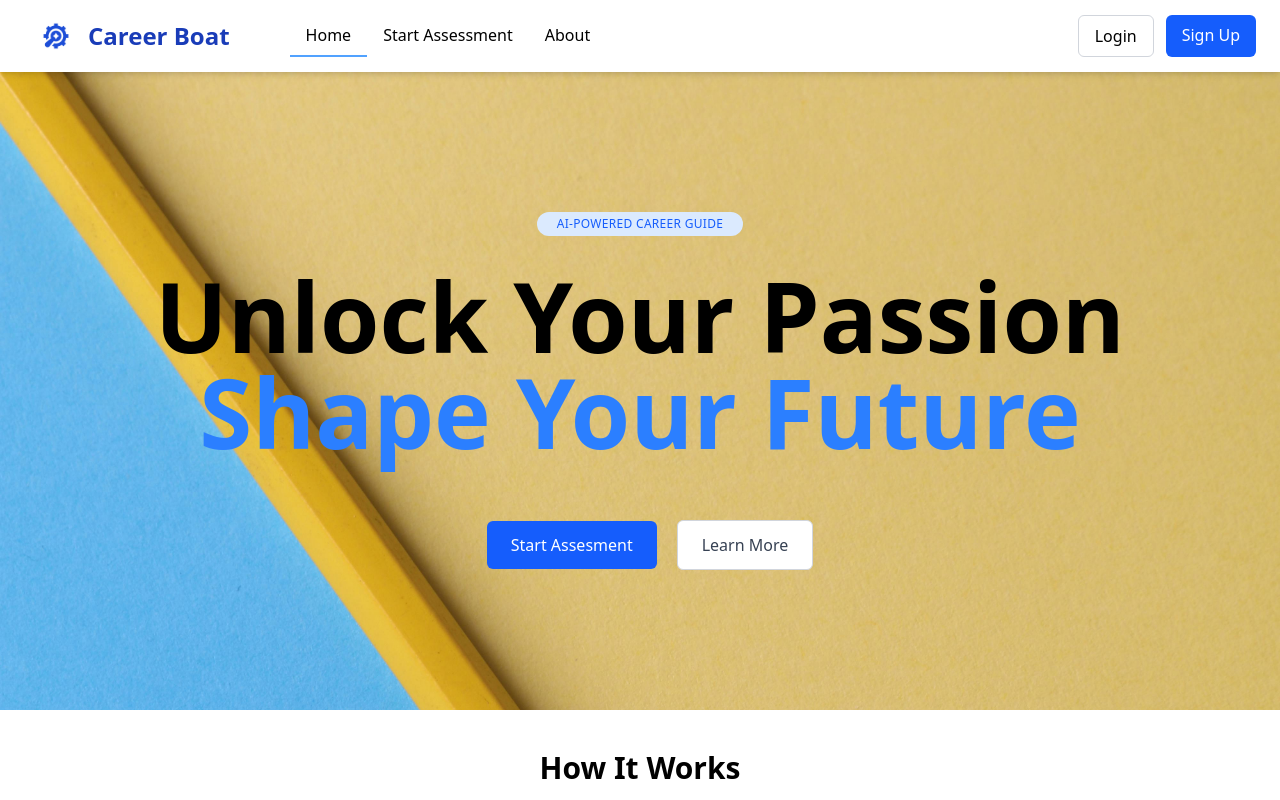
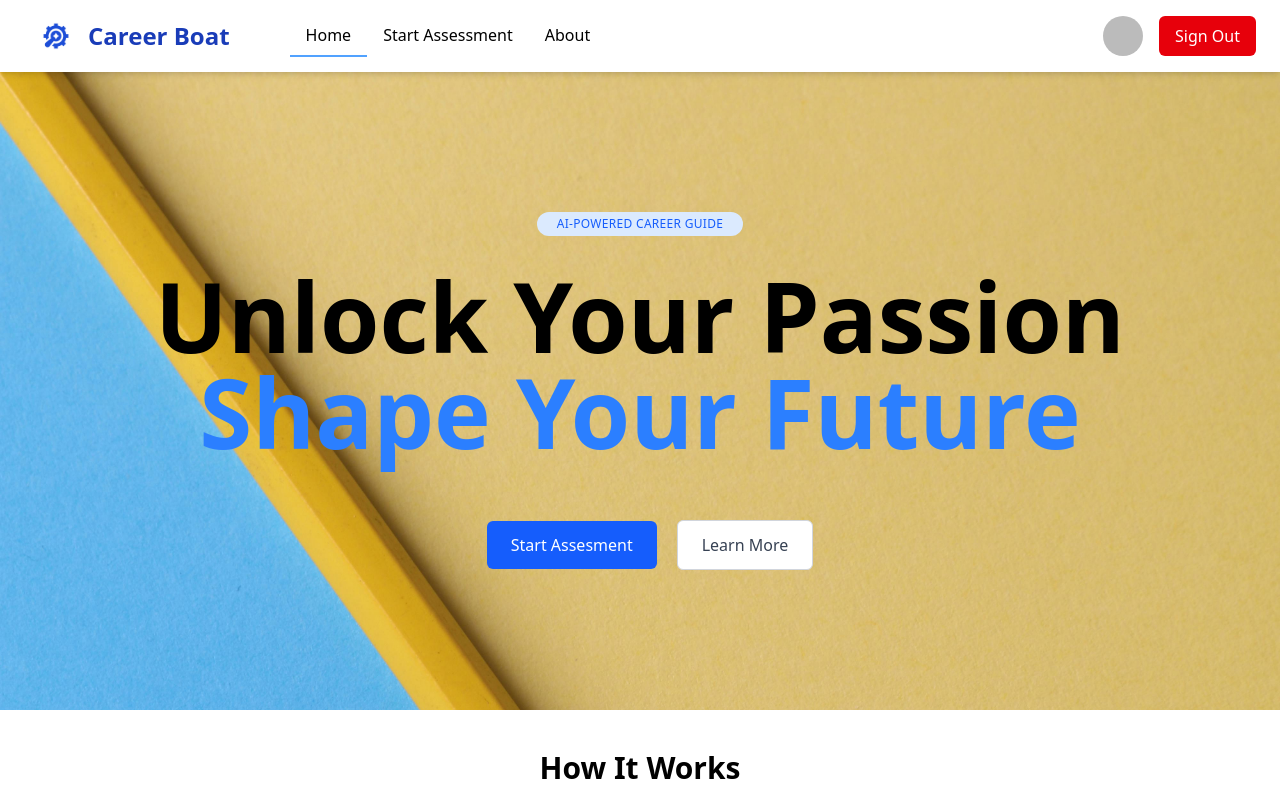
Before and after one commit to kalviumcommunity/S72_Anant_Capstone_AICareerGuidance, a React (Vite) app in the folder Frontend/: page / in a window 1280 px wide. Shown: the top 800 px of the page. Built offline with nearby package versions, Linux system fonts and the light colour scheme; no server answers; sample sign-in values are in the browser's storage.

Commit message:
minor changes for testpage

```diff
--- a/Frontend/src/Components/nav.jsx
+++ b/Frontend/src/Components/nav.jsx
@@ -1,14 +1,28 @@
 import { NavLink } from "react-router-dom";
 import { auth } from "../firebase";
-import { signOut } from "firebase/auth";
+import { signOut, onAuthStateChanged } from "firebase/auth";
 import { useEffect, useState } from "react";
 
 const Nav = () => {
   const [firebaseUser, setFirebaseUser] = useState(null);
   const [jwtUser, setJwtUser] = useState(null);
-  const [jwtToken, setJwtToken] = useState(localStorage.getItem("jwtToken")); // Track token
+  const [jwtToken, setJwtToken] = useState(localStorage.getItem("jwtToken"));
 
+  // 🔹 Check Firebase Auth on Mount
   useEffect(() => {
+    const unsubscribe = onAuthStateChanged(auth, (user) => {
+      setFirebaseUser(user);
+    });
+
+    // Check if there's a logged-in user immediately (Fix)
+    if (auth.currentUser) {
+      setFirebaseUser(auth.currentUser);
+    }
+
+    return () => unsubscribe();
+  }, []);
+
+  // 🔹 Fetch JWT user when token exists
   const fetchJwtUser = async () => {
     if (!jwtToken) return;
 
@@ -33,8 +47,19 @@ const Nav = () => {
     }
   };
 
+  useEffect(() => {
     fetchJwtUser();
-  }, [jwtToken]); // Fix: Depend on `jwtToken`
+  }, [jwtToken]);
+
+  // 🔹 Detect JWT login changes without refreshing
+  useEffect(() => {
+    const handleStorageChange = () => {
+      setJwtToken(localStorage.getItem("jwtToken"));
+      fetchJwtUser();
+    };
+    window.addEventListener("storage", handleStorageChange);
+    return () => window.removeEventListener("storage", handleStorageChange);
+  }, []);
 
   const handleSignOut = async () => {
     if (firebaseUser) {
@@ -45,13 +70,14 @@ const Nav = () => {
     if (jwtUser) {
       localStorage.removeItem("jwtToken");
       setJwtUser(null);
-      setJwtToken(null); // Fix: Update token state
-      window.dispatchEvent(new Event("storage"))
+      setJwtToken(null);
+      window.dispatchEvent(new Event("storage"));
     }
   };
 
   const user = firebaseUser || jwtUser;
-  const defaultProfilePic = "https://static.vecteezy.com/system/resources/previews/009/292/244/non_2x/default-avatar-icon-of-social-media-user-vector.jpg";
+  const defaultProfilePic =
+    "https://static.vecteezy.com/system/resources/previews/009/292/244/non_2x/default-avatar-icon-of-social-media-user-vector.jpg";
 
   return (
     <div className="flex items-center justify-between space-x-6 w-full py-2">
```
Lines whose indentation alone changed are shown as unchanged.
